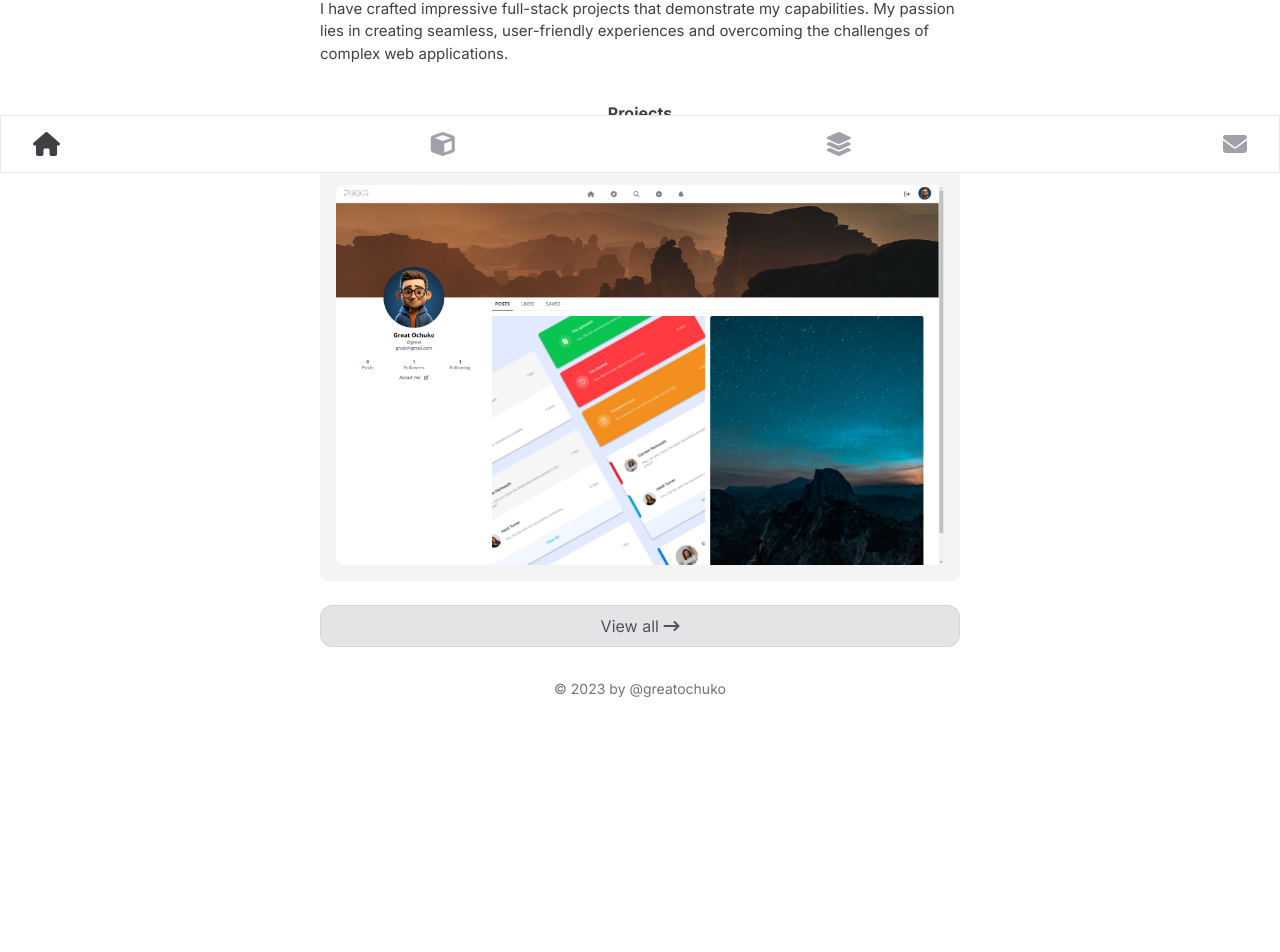
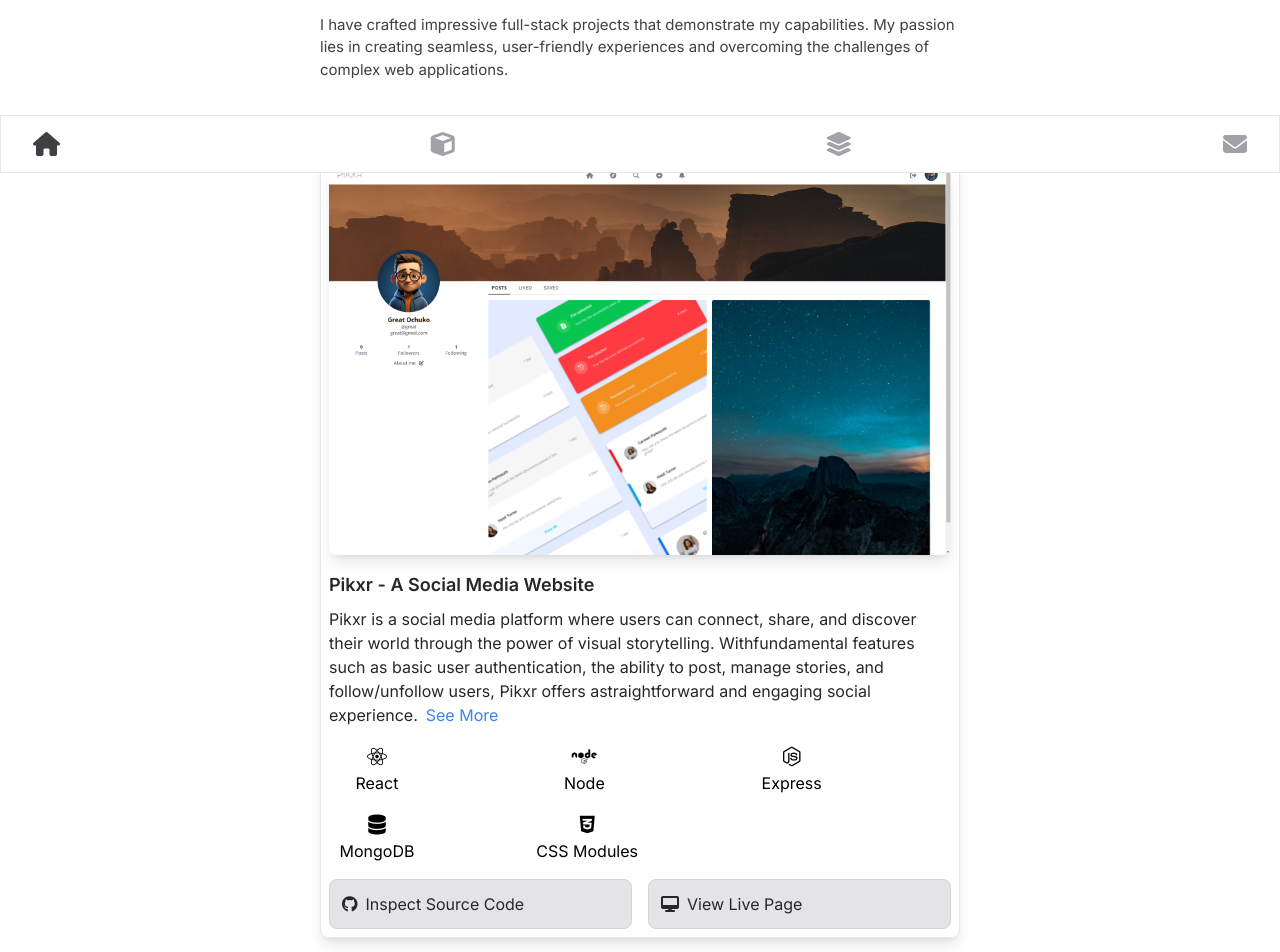
Before and after one commit to greatochuko/portfolio, a React (Vite) app: page / in a window 1280 px wide. Shown: the part 627-1579 px from the top of the page. Before the commit the page ends 1406 px from the top, so only its background shows below. Built offline with nearby package versions, Linux system fonts and the light colour scheme.

Commit message:
finished project styling and added mongodb to tools

```diff
--- a/src/App.jsx
+++ b/src/App.jsx
@@ -1,16 +1,16 @@
 import { RouterProvider, createBrowserRouter } from "react-router-dom";
 import AppLayout from "./pages/AppLayout";
 import Home from "./pages/Home";
-import Projects from "./pages/Projects";
 import Stack from "./pages/Stack";
 import Contact from "./pages/Contact";
+import ProjectDetail from "./pages/ProjectDetail";
 
 const router = createBrowserRouter([
   {
     element: <AppLayout />,
     children: [
       { path: "/", element: <Home /> },
-      { path: "/projects", element: <Projects /> },
+      { path: "/projects/:projectName", element: <ProjectDetail /> },
       { path: "/stack", element: <Stack /> },
       { path: "/contact", element: <Contact /> },
     ],
--- a/src/components/Navbar.jsx
+++ b/src/components/Navbar.jsx
@@ -1,7 +1,7 @@
 import NavLink from "./NavLink";
 const navElements = [
   { icon: "fa-solid fa-house", title: "Home", to: "/" },
-  { icon: "fa-solid fa-cube", title: "Projects", to: "/projects" },
+  { icon: "fa-solid fa-cube", title: "Projects", to: "/projects/pikxr" },
   { icon: "fa-solid fa-layer-group", title: "Stack", to: "/stack" },
   { icon: "fa-solid fa-envelope", title: "Contact", to: "/contact" },
 ];
--- /dev/null
+++ b/src/components/Project.jsx
@@ -0,0 +1,51 @@
+import { Link } from "react-router-dom";
+
+export default function Project({ project }) {
+  return (
+    <div className="flex flex-col my-4 gap-2 border p-2 rounded-lg shadow-lg">
+      <img src={project.imgSrc} alt="" className="rounded-lg shadow-lg" />
+      <h2 className="text-lg font-semibold text-zinc-800 mt-2">
+        {project.name}
+      </h2>
+
+      <p className="text-zinc-800">
+        {project.description}
+        <Link
+          to={`/projects/${project.name}`}
+          className="text-blue-500 ml-2 hover:underline"
+        >
+          See More
+        </Link>
+      </p>
+      <div className="grid grid-cols-3 gap-y-4 my-2">
+        {project.stack.map((tool) => (
+          <p
+            key={tool.name}
+            className="flex flex-col items-center w-24 min-w-fit"
+          >
+            <i className={`${tool.icon} text-xl`}></i>
+            {tool.name}
+          </p>
+        ))}
+      </div>
+      <div className="flex flex-wrap gap-4">
+        <a
+          href={project.githubLink}
+          target="_blank"
+          rel="noopener noreferrer"
+          className="flex-1 bg-zinc-200 border p-3 rounded-lg border-zinc-300 whitespace-nowrap hover:bg-zinc-300 duration-300 text-zinc-800"
+        >
+          <i className="fa-brands fa-github mr-2"></i>Inspect Source Code
+        </a>
+        <a
+          href={project.websiteLink}
+          target="_blank"
+          rel="noopener noreferrer"
+          className="flex-1 bg-zinc-200 border p-3 rounded-lg border-zinc-300 whitespace-nowrap hover:bg-zinc-300 duration-300 text-zinc-800"
+        >
+          <i className="fa-solid fa-desktop mr-2"></i>View Live Page
+        </a>
+      </div>
+    </div>
+  );
+}
--- a/src/pages/Home.jsx
+++ b/src/pages/Home.jsx
@@ -2,6 +2,25 @@
 import pikxrImage from "../assets/pikxr-home.png";
 import resume from "../assets/resume.pdf";
 import { Link } from "react-router-dom";
+import Project from "../components/Project";
+
+const projects = [
+  {
+    name: "Pikxr - A Social Media Website",
+    imgSrc: pikxrImage,
+    description:
+      "Pikxr is a social media platform where users can connect, share, and discover their world through the power of visual storytelling. Withfundamental features such as basic user authentication, the ability to post, manage stories, and follow/unfollow users, Pikxr offers astraightforward and engaging social experience.",
+    stack: [
+      { name: "React", icon: "fa-brands fa-react" },
+      { name: "Node", icon: "fa-brands fa-node" },
+      { name: "Express", icon: "fa-brands fa-node-js" },
+      { name: "MongoDB", icon: "fa-solid fa-database" },
+      { name: "CSS Modules", icon: "fa-brands fa-css3-alt" },
+    ],
+    githubLink: "http://github.com/greatochuko/pikxr-client",
+    websiteLink: "http://pikxr.onrender.com",
+  },
+];
 
 export default function Home() {
   const now = new Date().toLocaleTimeString();
@@ -29,6 +48,7 @@
           href="http://twitter.com/greatochuko123"
           target="_blank"
           rel="noopener noreferrer"
+          className="hover:text-zinc-800 duration-150 p-2"
         >
           <i className="fa-brands fa-x-twitter"></i>
         </a>
@@ -36,6 +56,7 @@
           href="http://github.com/greatochuko"
           target="_blank"
           rel="noopener noreferrer"
+          className="hover:text-zinc-800 duration-150 p-2"
         >
           <i className="fa-brands fa-github"></i>
         </a>
@@ -43,6 +64,7 @@
           href="http://linkedin.com/in/greatochuko123"
           target="_blank"
           rel="noopener noreferrer"
+          className="hover:text-zinc-800 duration-150 p-2"
         >
           <i className="fa-brands fa-linkedin-in"></i>
         </a>
@@ -93,24 +115,10 @@
         <h3 className="text-center mb-2 mt-5 font-bold text-zinc-700">
           Projects
         </h3>
-        <Link>
-          <div className="p-4 bg-zinc-100  rounded-lg transition-transform duration-300 hover:-translate-y-1">
-            <h4 className="text-zinc-800 mb-3">
-              <i className="fa-solid fa-cube mr-2 text-zinc-600"></i>Pikxr -
-              Social Media Website
-            </h4>
-            <div className="overflow-hidden rounded-lg">
-              <img src={pikxrImage} alt="" />
-            </div>
-          </div>
-        </Link>
+        {projects.map((project, i) => (
+          <Project key={i} project={project} />
+        ))}
       </section>
-      <Link
-        to={"/projects"}
-        className="text-center bg-zinc-200 hover:bg-zinc-300 duration-300 w-full p-2 m-4 rounded-xl border border-zinc-300  text-zinc-600 hover:text-zinc-800"
-      >
-        View all <i className="fa-solid fa-arrow-right-long"></i>
-      </Link>
     </div>
   );
 }
--- /dev/null
+++ b/src/pages/ProjectDetail.jsx
@@ -0,0 +1,6 @@
+import { useParams } from "react-router-dom";
+
+export default function ProjectDetail() {
+  const { projectName } = useParams();
+  return <div>{projectName}</div>;
+}
--- a/src/pages/Projects.jsx
+++ /dev/null
@@ -1,3 +0,0 @@
-export default function Projects() {
-  return <div>Work</div>;
-}
--- a/src/pages/Stack.jsx
+++ b/src/pages/Stack.jsx
@@ -7,6 +7,7 @@
 import vscodeLogo from "../assets/vscode-logo.png";
 import onenoteLogo from "../assets/onenote-logo.png";
 import spotifyLogo from "../assets/spotify-logo.png";
+import mongodbLogo from "../assets/mongodb-logo.png";
 
 const stack = [
   {
@@ -54,6 +55,11 @@
     category: "other",
     imageUrl: spotifyLogo,
   },
+  {
+    name: "Mongo DB",
+    category: "database",
+    imageUrl: mongodbLogo,
+  },
 ];
 
 export default function Stack() {
@@ -64,9 +70,26 @@
         <h2 className="mb-3 text-lg text-zinc-700 font-semibold">
           Programming Languages
         </h2>
-        <div className="grid grid-cols-2 gap-2">
+        <div className="grid grid-cols-2 md:grid-cols-3 md:grid-cols-3 gap-2">
           {stack
             .filter((tool) => tool.category === "programming")
+            .map((tool) => (
+              <div
+                key={tool.name}
+                className=" bg-zinc-100 rounded-xl aspect-square p-4 flex flex-col gap-2 items-center justify-center"
+              >
+                <img src={tool.imageUrl} alt="" className="w-[50%] mx-auto" />
+
+                <h2 className=" text-zinc-700 font-semibold">{tool.name}</h2>
+              </div>
+            ))}
+        </div>
+      </section>
+      <section className="my-4">
+        <h2 className="mb-3 text-lg text-zinc-700 font-semibold">Databases</h2>
+        <div className="grid grid-cols-2 md:grid-cols-3 gap-2">
+          {stack
+            .filter((tool) => tool.category === "database")
             .map((tool) => (
               <div
                 key={tool.name}
@@ -83,7 +106,7 @@
         <h2 className="mb-3 text-lg text-zinc-700 font-semibold">
           Other Tools
         </h2>
-        <div className="grid grid-cols-2 gap-2">
+        <div className="grid grid-cols-2 md:grid-cols-3 gap-2">
           {stack
             .filter((tool) => tool.category === "other")
             .map((tool) => (
```
Also changed, not shown: src/assets/mongodb-logo.png (added).
